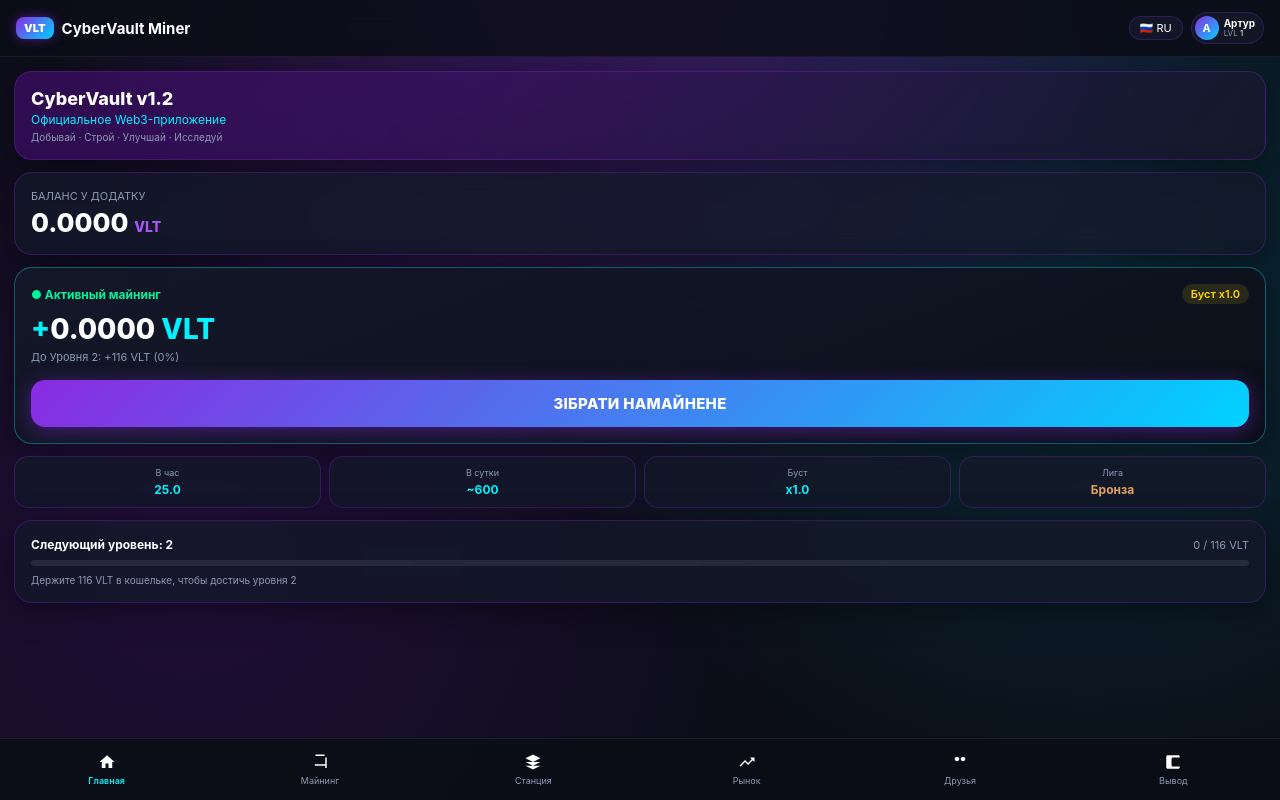
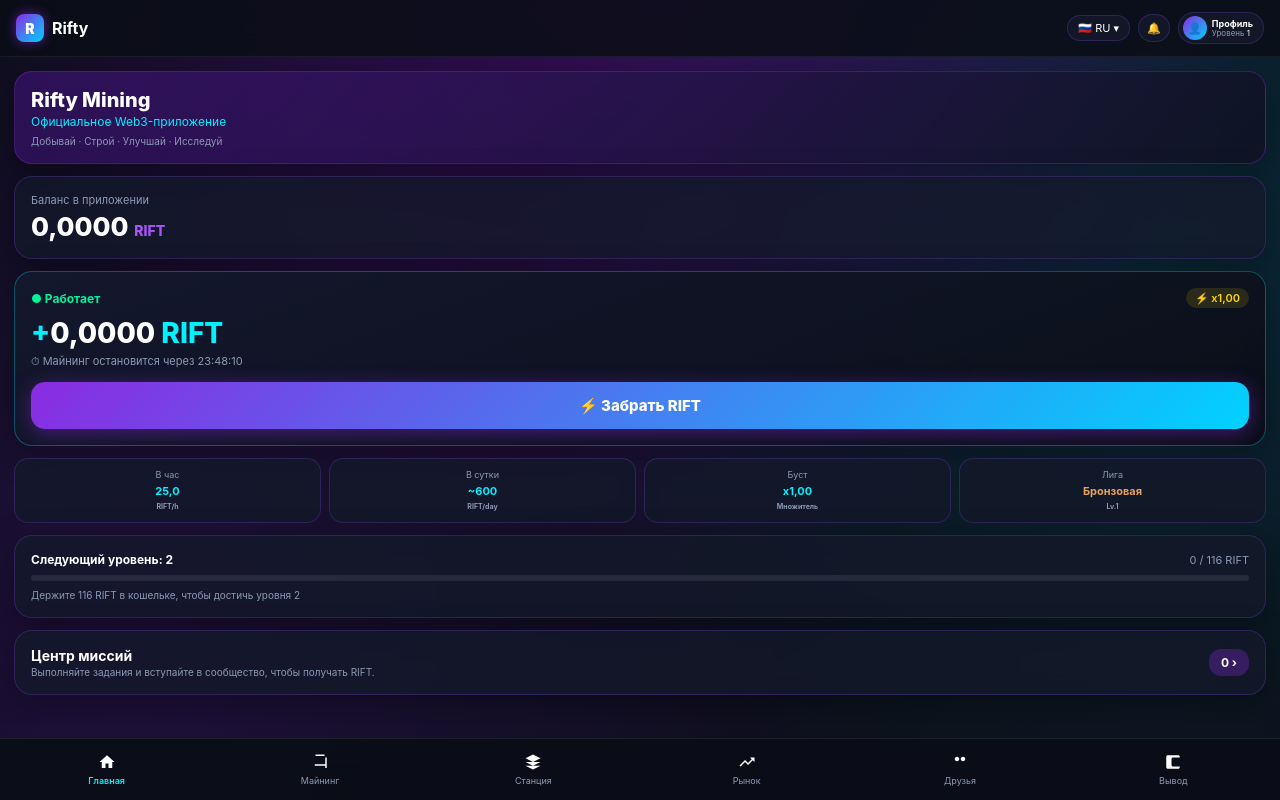
Before and after one commit to wryety05-arch/cybervault, a plain HTML site: page index.html in a window 1280 px wide. Drawn offline with Linux system fonts and the light colour scheme; a script that the page names is missing.

Commit message:
Update index.html

```diff
--- a/index.html
+++ b/index.html
@@ -3,14 +3,15 @@
 <head>
     <meta charset="UTF-8">
     <meta name="viewport" content="width=device-width, initial-scale=1.0, maximum-scale=1.0, user-scalable=no">
-    <title>CyberVault Miner</title>
+    <title>Rifty Mining</title>
+    <!-- Официальные библиотеки Telegram WebApp и TonConnect UI -->
     <script src="https://telegram.org/js/telegram-web-app.js"></script>
     <script src="https://unpkg.com/@tonconnect/ui@latest/dist/tonconnect-ui.min.js"></script>
     <style>
         :root {
             --bg-color: #0b0e17;
             --card-bg: rgba(20, 25, 42, 0.78);
-            --card-border: rgba(138, 43, 226, 0.28);
+            --card-border: rgba(140, 82, 255, 0.22);
             --primary-grad: linear-gradient(135deg, #8a2be2 0%, #00d2ff 100%);
             --accent-cyan: #00f2fe;
             --text-main: #ffffff;
@@ -29,24 +30,23 @@
 
         body {
             background-color: var(--bg-color);
-            /* Точно воссозданный космический градиент из туманностей как на ваших скриншотах */
             background-image:
-                radial-gradient(circle at 50% -10%, rgba(138, 43, 226, 0.4) 0%, transparent 55%),
-                radial-gradient(circle at 85% 35%, rgba(0, 210, 255, 0.15) 0%, transparent 45%),
-                radial-gradient(circle at 15% 70%, rgba(114, 9, 183, 0.2) 0%, transparent 50%);
+                radial-gradient(circle at 50% -10%, rgba(114, 9, 183, 0.45) 0%, transparent 60%),
+                radial-gradient(circle at 90% 30%, rgba(0, 210, 255, 0.15) 0%, transparent 50%),
+                radial-gradient(circle at 10% 80%, rgba(74, 20, 140, 0.3) 0%, transparent 60%);
             min-height: 100vh;
             display: flex;
             flex-direction: column;
             padding-bottom: 75px;
         }
 
-        /* Верхняя шапка */
+        /* Шапка 1 в 1 как в Rifty */
         .top-header {
             display: flex;
             justify-content: space-between;
             align-items: center;
             padding: 12px 16px;
-            background: rgba(11, 14, 23, 0.85);
+            background: rgba(11, 14, 23, 0.88);
             backdrop-filter: blur(12px);
             border-bottom: 1px solid rgba(255,255,255,0.06);
             position: sticky;
@@ -58,17 +58,21 @@
             display: flex;
             align-items: center;
             gap: 8px;
-            font-size: 15px;
+            font-size: 16px;
             font-weight: 700;
         }
 
-        .vlt-tag {
+        .rifty-tag {
             background: var(--primary-grad);
-            padding: 4px 8px;
+            width: 28px;
+            height: 28px;
             border-radius: 8px;
-            font-size: 11px;
+            display: flex;
+            align-items: center;
+            justify-content: center;
             font-weight: 900;
-            box-shadow: 0 0 12px rgba(138, 43, 226, 0.5);
+            font-size: 14px;
+            box-shadow: 0 0 12px rgba(138, 43, 226, 0.6);
         }
 
         .header-controls {
@@ -77,19 +81,24 @@
             gap: 8px;
         }
 
-        .lang-pill, .profile-pill {
+        .lang-pill, .notif-pill, .profile-pill {
             background: rgba(20, 25, 42, 0.85);
             border: 1px solid var(--card-border);
             border-radius: 20px;
-            padding: 4px 10px;
+            padding: 5px 10px;
             font-size: 11px;
             display: flex;
             align-items: center;
             gap: 5px;
         }
 
+        .notif-pill {
+            padding: 6px 8px;
+            cursor: pointer;
+        }
+
         .profile-pill {
-            padding: 3px 8px 3px 3px;
+            padding: 3px 10px 3px 4px;
             cursor: pointer;
         }
 
@@ -119,7 +128,7 @@
             display: block;
         }
 
-        /* Карточки с глубоким размытием и неоновой обводкой */
+        /* Карточки */
         .card {
             background: var(--card-bg);
             border: 1px solid var(--card-border);
@@ -127,16 +136,24 @@
             padding: 16px;
             margin-bottom: 12px;
             backdrop-filter: blur(10px);
-            box-shadow: 0 8px 32px rgba(0, 0, 0, 0.37);
+            box-shadow: 0 8px 32px rgba(0, 0, 0, 0.35);
         }
 
-        /* Баннер версии в стиле скриншота */
-        .banner-card {
-            background: linear-gradient(135deg, rgba(114, 9, 183, 0.35) 0%, rgba(20, 25, 42, 0.9) 100%);
-            border: 1px solid rgba(138, 43, 226, 0.3);
+        /* Главный баннер Rifty Mining с изображением портала */
+        .hero-banner {
+            background: linear-gradient(135deg, rgba(74, 20, 140, 0.5) 0%, rgba(15, 20, 35, 0.95) 100%);
+            border: 1px solid rgba(138, 43, 226, 0.35);
+            position: relative;
+            overflow: hidden;
         }
 
-        /* Кнопка сбора награды */
+        /* Блок майнинга с порталом */
+        .mining-card {
+            background: linear-gradient(160deg, rgba(20, 25, 45, 0.95) 0%, rgba(10, 14, 24, 0.98) 100%);
+            border: 1px solid rgba(0, 242, 254, 0.3);
+        }
+
+        /* Кнопка сбора */
         .btn-collect {
             width: 100%;
             padding: 14px;
@@ -149,7 +166,6 @@
             cursor: pointer;
             text-align: center;
             box-shadow: 0 4px 20px rgba(138, 43, 226, 0.45);
-            letter-spacing: 0.3px;
         }
 
         .btn-collect:active {
@@ -157,7 +173,7 @@
             transform: scale(0.99);
         }
 
-        /* 4 блока статистики */
+        /* 4 блока статистики в ряд */
         .stats-grid {
             display: grid;
             grid-template-columns: repeat(4, 1fr);
@@ -181,12 +197,12 @@
         }
 
         .stat-val {
-            font-size: 12px;
+            font-size: 11px;
             font-weight: 700;
             color: #fff;
         }
 
-        /* Линейка прогресса уровня */
+        /* Шкала уровня */
         .progress-track {
             width: 100%;
             height: 6px;
@@ -203,14 +219,14 @@
             border-radius: 4px;
         }
 
-        /* Нижняя навигация */
+        /* Нижняя навигация (6 кнопок) */
         .bottom-nav {
             position: fixed;
             bottom: 0;
             left: 0;
             right: 0;
             height: 62px;
-            background: rgba(11, 14, 23, 0.95);
+            background: rgba(11, 14, 23, 0.96);
             backdrop-filter: blur(15px);
             border-top: 1px solid rgba(255,255,255,0.08);
             display: flex;
@@ -252,19 +268,20 @@
 </head>
 <body>
 
-    <!-- ВЕРХНЯЯ ШАПКА -->
+    <!-- ВЕРХНЯЯ ШАПКА RIFTY -->
     <div class="top-header">
         <div class="brand-box">
-            <div class="vlt-tag">VLT</div>
-            <span>CyberVault Miner</span>
+            <div class="rifty-tag">R</div>
+            <span>Rifty</span>
         </div>
         <div class="header-controls">
-            <div class="lang-pill">🇷🇺 RU</div>
+            <div class="lang-pill">🇷🇺 RU ▾</div>
+            <div class="notif-pill" onclick="alert('Уведомлений нет')">🔔</div>
             <div class="profile-pill" onclick="switchTab('withdraw')">
-                <div class="avatar-circle">А</div>
+                <div class="avatar-circle">👤</div>
                 <div>
-                    <div style="font-size: 10px; font-weight: bold; line-height: 1;">Артур</div>
-                    <div style="font-size: 8px; color: var(--text-muted);">LVL <span id="ui-lvl-num">1</span></div>
+                    <div style="font-size: 9px; font-weight: bold; line-height: 1;">Профиль</div>
+                    <div style="font-size: 8px; color: var(--text-muted);">Уровень <span id="ui-lvl-num">1</span></div>
                 </div>
             </div>
         </div>
@@ -273,62 +290,71 @@
     <div class="content">
         <!-- 1. ГЛАВНАЯ СТРАНИЦА -->
         <div id="view-home" class="tab-view active">
-            <!-- Баннер версии -->
-            <div class="card banner-card">
-                <div style="font-size: 18px; font-weight: 800; margin-bottom: 3px;">CyberVault v1.2</div>
-                <div style="font-size: 12px; color: var(--accent-cyan);">Официальное Web3-приложение</div>
-                <div style="font-size: 10px; color: var(--text-muted); margin-top: 4px;">Добывай · Строй · Улучшай · Исследуй</div>
+            <!-- Баннер проекта с порталом -->
+            <div class="card hero-banner">
+                <div style="font-size: 20px; font-weight: 800; margin-bottom: 2px;">Rifty Mining</div>
+                <div style="font-size: 12px; color: var(--accent-cyan); margin-bottom: 6px;">Официальное Web3-приложение</div>
+                <div style="font-size: 10px; color: var(--text-muted);">Добывай · Строй · Улучшай · Исследуй</div>
             </div>
 
-            <!-- Баланс в приложении (Обнулен) -->
+            <!-- Баланс в приложении (Обнулен до 0) -->
             <div class="card" onclick="switchTab('withdraw')" style="cursor: pointer;">
-                <div style="font-size: 11px; color: var(--text-muted); margin-bottom: 4px;">БАЛАНС У ДОДАТКУ</div>
+                <div style="font-size: 11px; color: var(--text-muted); margin-bottom: 4px;">Баланс в приложении</div>
                 <div style="font-size: 26px; font-weight: 800; color: #fff;">
-                    <span id="ui-balance">0.0000</span> <span style="font-size: 14px; color: #a855f7;">VLT</span>
+                    <span id="ui-balance">0,0000</span> <span style="font-size: 14px; color: #a855f7;">RIFT</span>
                 </div>
             </div>
 
-            <!-- Блок активного майнинга (Обнулен) -->
-            <div class="card" style="border: 1px solid rgba(0, 242, 254, 0.35); background: linear-gradient(160deg, rgba(20, 25, 42, 0.9) 0%, rgba(11, 14, 23, 0.95) 100%);">
+            <!-- Активный майнинг (Обнулен) -->
+            <div class="card mining-card">
                 <div style="display: flex; justify-content: space-between; align-items: center; margin-bottom: 8px;">
-                    <div style="font-size: 12px; font-weight: bold; color: #00f59b;">● Активный майнинг</div>
-                    <div style="font-size: 11px; background: rgba(255, 215, 0, 0.12); color: #ffd700; padding: 3px 9px; border-radius: 10px; font-weight: 600;">Буст x1.0</div>
+                    <div style="font-size: 12px; font-weight: bold; color: #00f59b;">● Работает</div>
+                    <div style="font-size: 11px; background: rgba(255, 215, 0, 0.12); color: #ffd700; padding: 3px 9px; border-radius: 10px; font-weight: 600;">⚡ x1,00</div>
                 </div>
                 <div style="font-size: 28px; font-weight: 800; color: var(--accent-cyan); margin-bottom: 4px;">
-                    +<span id="ui-mined">0.0000</span> VLT
+                    +<span id="ui-mined">0,0000</span> RIFT
                 </div>
-                <div style="font-size: 11px; color: var(--text-muted); margin-bottom: 16px;">До Уровня 2: +116 VLT (0%)</div>
-                <button class="btn-collect" onclick="claimVlt()">ЗІБРАТИ НАМАЙНЕНЕ</button>
+                <div style="font-size: 11px; color: var(--text-muted); margin-bottom: 14px;">⏱ Майнинг остановится через 23:48:10</div>
+                <button class="btn-collect" onclick="claimRift()">⚡ Забрать RIFT</button>
             </div>
 
-            <!-- 4 блока статистики -->
+            <!-- 4 блока статистики (базовые для 1 уровня) -->
             <div class="stats-grid">
                 <div class="stat-card">
                     <div class="stat-title">В час</div>
-                    <div class="stat-val" style="color: var(--accent-cyan);">25.0</div>
+                    <div class="stat-val" style="color: var(--accent-cyan);">25,0<br><span style="font-size:7px; color:var(--text-muted);">RIFT/h</span></div>
                 </div>
                 <div class="stat-card">
                     <div class="stat-title">В сутки</div>
-                    <div class="stat-val" style="color: var(--accent-cyan);">~600</div>
+                    <div class="stat-val" style="color: var(--accent-cyan);">~600<br><span style="font-size:7px; color:var(--text-muted);">RIFT/day</span></div>
                 </div>
                 <div class="stat-card">
                     <div class="stat-title">Буст</div>
-                    <div class="stat-val" style="color: var(--accent-cyan);">x1.0</div>
+                    <div class="stat-val" style="color: var(--accent-cyan);">x1,00<br><span style="font-size:7px; color:var(--text-muted);">Множитель</span></div>
                 </div>
                 <div class="stat-card">
                     <div class="stat-title">Лига</div>
-                    <div class="stat-val" style="color: #e6a15c;">Бронза</div>
+                    <div class="stat-val" style="color: #e6a15c;">Бронзовая<br><span style="font-size:7px; color:var(--text-muted);">Lv.1</span></div>
                 </div>
             </div>
 
-            <!-- Карточка уровня (Обнулена до 1) -->
+            <!-- Следующий уровень (Обнулен до 1) -->
             <div class="card" onclick="switchTab('withdraw')" style="cursor: pointer;">
                 <div style="display: flex; justify-content: space-between; align-items: center; margin-bottom: 6px;">
                     <div style="font-size: 12px; font-weight: bold;">Следующий уровень: 2</div>
-                    <div style="font-size: 11px; color: var(--text-muted);">0 / 116 VLT</div>
+                    <div style="font-size: 11px; color: var(--text-muted);">0 / 116 RIFT</div>
                 </div>
                 <div class="progress-track"><div class="progress-fill" id="lvl-progress"></div></div>
-                <div style="font-size: 10px; color: var(--text-muted);">Держите 116 VLT в кошельке, чтобы достичь уровня 2</div>
+                <div style="font-size: 10px; color: var(--text-muted);">Держите 116 RIFT в кошельке, чтобы достичь уровня 2</div>
+            </div>
+
+            <!-- Центр миссий -->
+            <div class="card" onclick="alert('Центр миссий открыт')" style="display:flex; justify-content:space-between; align-items:center; cursor:pointer;">
+                <div>
+                    <div style="font-size: 14px; font-weight: bold;">Центр миссий</div>
+                    <div style="font-size: 10px; color: var(--text-muted); margin-top: 2px;">Выполняйте задания и вступайте в сообщество, чтобы получать RIFT.</div>
+                </div>
+                <div style="background: rgba(138,43,226,0.3); padding: 6px 12px; border-radius: 12px; font-weight: bold; font-size: 12px;">0 ›</div>
             </div>
         </div>
 
@@ -337,12 +363,12 @@
             <div class="card">
                 <div style="font-weight: 800; color: var(--accent-cyan); font-size: 14px; margin-bottom: 4px;">Dynamic SBT Vault (TEP-85)</div>
                 <div style="font-size: 11px; color: var(--text-muted); margin-bottom: 8px;">Ончейн-депозит и ускорение</div>
-                <div style="font-size: 12px;">Залог: <b style="color:#fff;">0 VLT</b></div>
+                <div style="font-size: 12px;">Залог в Vault: <b style="color:#fff;">0 RIFT</b></div>
             </div>
             <div class="card" style="text-align: center;">
                 <div style="font-size: 11px; color: var(--text-muted);">ДОСТУПНО К СБОРУ</div>
-                <div style="font-size: 26px; font-weight: 800; color: var(--accent-cyan); margin: 10px 0;">+<span id="ui-mined-2">0.0000</span> VLT</div>
-                <button class="btn-collect" onclick="claimVlt()">ЗІБРАТИ НАМАЙНЕНЕ</button>
+                <div style="font-size: 26px; font-weight: 800; color: var(--accent-cyan); margin: 10px 0;">+<span id="ui-mined-2">0,0000</span> RIFT</div>
+                <button class="btn-collect" onclick="claimRift()">⚡ Забрать RIFT</button>
             </div>
         </div>
 
@@ -356,8 +382,8 @@
                 <h3>Малый бокс</h3>
                 <p style="font-size: 11px; color: var(--text-muted); margin: 6px 0;">Один случайный модуль станции.</p>
                 <div style="display:flex; justify-content:space-between; align-items:center; margin-top:10px;">
-                    <div style="font-size: 16px; font-weight: bold;">450 VLT</div>
-                    <button class="btn-collect" style="width:auto; padding:10px 18px;" onclick="buyLootbox(450, 'Малый бокс')">Открыть</button>
+                    <div style="font-size: 16px; font-weight: bold;">450 RIFT</div>
+                    <button class="btn-collect" style="width:auto; padding:10px 18px;" onclick="buyLootbox(450, 'Малый бокс')">Купить</button>
                 </div>
             </div>
         </div>
@@ -365,7 +391,7 @@
         <!-- 4. РЫНОК -->
         <div id="view-market" class="tab-view">
             <div class="card">
-                <div style="font-size: 11px; color: var(--text-muted);">Рыночная цена · 1 VLT</div>
+                <div style="font-size: 11px; color: var(--text-muted);">Рыночная цена · 1 RIFT</div>
                 <div style="font-size: 20px; font-weight: bold; margin: 6px 0;">0,015829 TON</div>
                 <button class="btn-collect" style="margin-top: 10px;" onclick="alert('Переход на STON.fi')">Открыть STON.fi</button>
             </div>
@@ -380,7 +406,7 @@
             <div class="card">
                 <div style="font-size: 11px; color: var(--text-muted);">Ваша реферальная ссылка</div>
                 <div style="background:rgba(0,0,0,0.3); padding:8px; border-radius:8px; font-size:10px; color:var(--text-muted); margin:8px 0; word-break:break-all;">
-                    https://t.me/CyberVaultMinerBot?startapp=ref_5910070466
+                    https://t.me/RiftyMiningBot?startapp=ref_5910070466
                 </div>
                 <button class="btn-collect" onclick="copyRef()">Копировать ссылку</button>
             </div>
@@ -390,14 +416,14 @@
         <div id="view-withdraw" class="tab-view">
             <div class="card" style="text-align: center;">
                 <div style="font-size: 11px; color: var(--text-muted);">БАЛАНС В БЛОКЧЕЙНЕ</div>
-                <div style="font-size: 24px; font-weight: 800; margin: 8px 0;">0,0000 VLT</div>
+                <div style="font-size: 24px; font-weight: 800; margin: 8px 0;">0,0000 RIFT</div>
                 <p style="font-size: 11px; color: var(--text-muted); margin: 8px 0;">Все транзакции уходят на ваш привязанный кошелек</p>
                 <div id="ton-connect-button"></div>
             </div>
         </div>
     </div>
 
-    <!-- Нижняя панель навигации -->
+    <!-- Нижняя навигация (6 кнопок) -->
     <nav class="bottom-nav">
         <button class="nav-btn active" id="nav-home" onclick="switchTab('home')">
             <svg viewBox="0 0 24 24"><path d="M10 20v-6h4v6h5v-8h3L12 3 2 12h3v8z"/></svg>
@@ -426,7 +452,7 @@
     </nav>
 
     <script>
-        // ВАШ ВСТРОЕННЫЙ КОШЕЛЕК:
+        // ВАШ ЛИЧНЫЙ КОШЕЛЕК ДЛЯ ПОЛУЧЕНИЯ ПЛАТЕЖЕЙ И ТРАНЗАКЦИЙ:
         const MY_WALLET_ADDRESS = "UQD1yWfSHDBQfdsHSMbxQZ4ENGCfqRMSJpnit1zMfTxVVoB1";
 
         if (window.Telegram && window.Telegram.WebApp) {
@@ -440,36 +466,36 @@
         });
         tonConnectUI.uiOptions = { buttonRootId: 'ton-connect-button' };
 
-        // Обнуленные стартовые показатели (Уровень 1, баланс 0)
+        // Обнуленные показатели нового профиля (Уровень 1, Баланс 0)
         let balance = 0.0000;
         let mined = 0.0000;
         let level = 1;
-        const ratePerSec = 25.0 / 3600; // Базовая скорость 1 уровня
+        const ratePerSec = 25.0 / 3600; // 25 RIFT в час
 
         setInterval(() => {
             mined += ratePerSec;
-            let f = mined.toFixed(4);
+            let f = mined.toFixed(4).replace('.', ',');
             document.getElementById('ui-mined').innerText = f;
             document.getElementById('ui-mined-2').innerText = f;
         }, 1000);
 
         function updateUI() {
-            document.getElementById('ui-balance').innerText = balance.toFixed(4);
+            document.getElementById('ui-balance').innerText = balance.toFixed(4).replace('.', ',');
             document.getElementById('ui-lvl-num').innerText = level;
         }
 
-        function claimVlt() {
+        function claimRift() {
             balance += mined;
             mined = 0;
             updateUI();
-            document.getElementById('ui-mined').innerText = '0.0000';
-            document.getElementById('ui-mined-2').innerText = '0.0000';
-            alert('Намайнене успішно зібрано!');
+            document.getElementById('ui-mined').innerText = '0,0000';
+            document.getElementById('ui-mined-2').innerText = '0,0000';
+            alert('RIFT успешно собрано!');
         }
 
         async function buyLootbox(price, name) {
             if (!tonConnectUI.connected) {
-                alert('Підключіть гаманець Tonkeeper у розділі «Вивод»!');
+                alert('Подключите кошелек Tonkeeper в разделе «Вывод»!');
                 switchTab('withdraw');
                 return;
             }
@@ -480,9 +506,9 @@
                 });
                 balance -= price;
                 updateUI();
-                alert(`Успішно куплено: ${name}!`);
+                alert(`Успешно куплено: ${name}!`);
             } catch (e) {
-                alert('Транзакцію скасовано.');
+                alert('Транзакция отменена.');
             }
         }
 
@@ -495,8 +521,8 @@
         }
 
         function copyRef() {
-            navigator.clipboard?.writeText('https://t.me/CyberVaultMinerBot?startapp=ref_5910070466');
-            alert('Посилання скопійовано!');
+            navigator.clipboard?.writeText('https://t.me/RiftyMiningBot?startapp=ref_5910070466');
+            alert('Ссылка скопирована!');
         }
     </script>
 </body>
```
